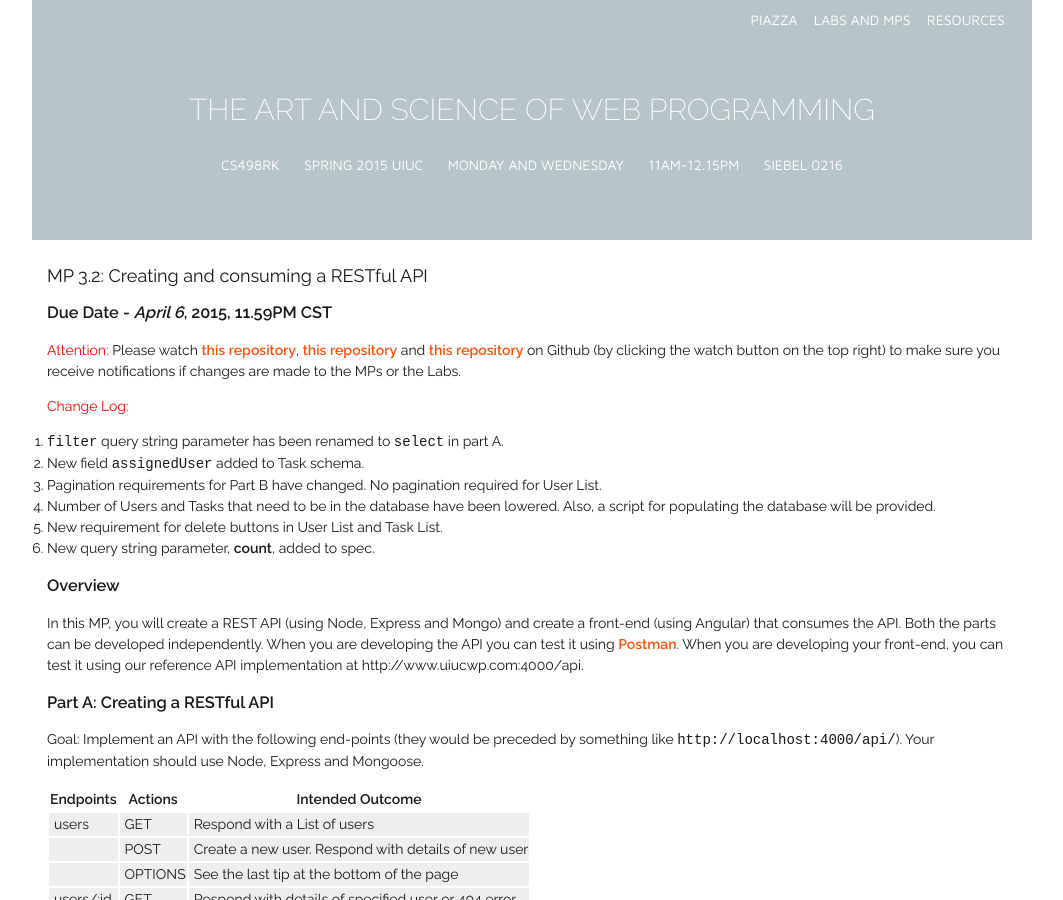
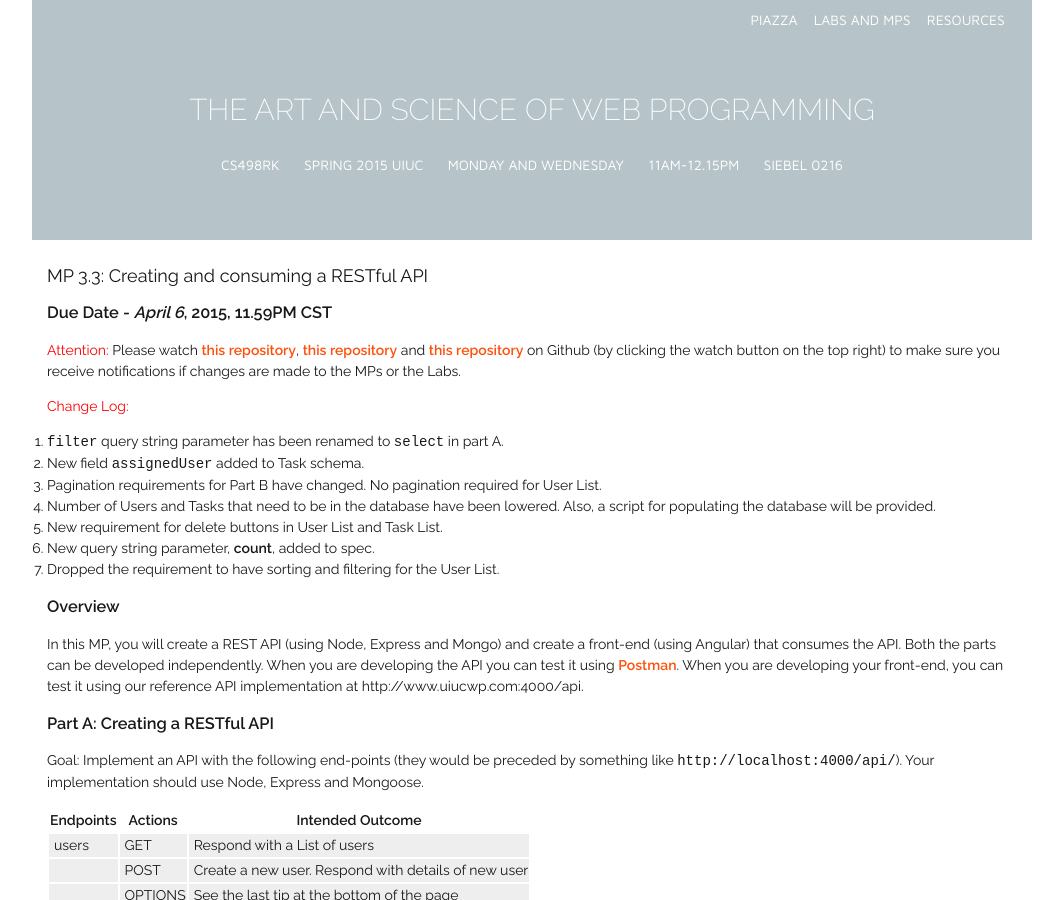
Before and after one commit to biplabdeka/fa2016, a Jekyll site: the page built from _posts/2015-3-17-MP-3.md, in a window 1280 px wide and 900 px high. Shown: the whole window, without its empty margins (108-1171 px from the left). Built offline with Jekyll 4.4.1, drawn with Linux system fonts in a browser that asks for light colours; nearby versions of some CDN libraries; Markdown is read by kramdown in place of the engine named in the settings.

Commit message:
dropped the need to have sorting for User List

```diff
--- a/_posts/2015-3-17-MP-3.md
+++ b/_posts/2015-3-17-MP-3.md
@@ -1,6 +1,6 @@
 ---
 layout: default
-title: "MP 3.2: Creating and consuming a RESTful API"
+title: "MP 3.3: Creating and consuming a RESTful API"
 due: April 6, 11.59PM CST
 <!-- permalink: lab1.html -->
 ---
@@ -16,6 +16,7 @@
 4. Number of Users and Tasks that need to be in the database have been lowered. Also, a script for populating the database will be provided.
 5. New requirement for delete buttons in User List and Task List.
 6. New query string parameter, **count**, added to spec.
+7. Dropped the requirement to have sorting and filtering for the User List.
 
 ###Overview
 
@@ -137,7 +138,7 @@
 	    	<li>List **all** user names <del>(20 at a time)</del>. The API should be called only to return the needed information about each user (user name and _id). Clicking on a user should take us to the User Details view.</li>
 	    	<li><del>Have next and previous buttons. </del></li>
 	    	<li>Have a button to create a new user that takes you to Add User view. </li>
-	    	<li>Have a sort-by dropdown menu with appropriate options (name, dateCreated) and ascending/descending radio buttons. Any change to the sorting inputs should result in an API call that gets the new data (we do not want you to sort or filter data in the front-end).</li>
+	    	<li><del>Have a sort-by dropdown menu with appropriate options (name, dateCreated) and ascending/descending radio buttons. Any change to the sorting inputs should result in an API call that gets the new data (we do not want you to sort or filter data in the front-end).</del></li>
 	    	<li>**Have a delete button next to each displayed user.**</li>
 		</ul>
 	    </li>
```
